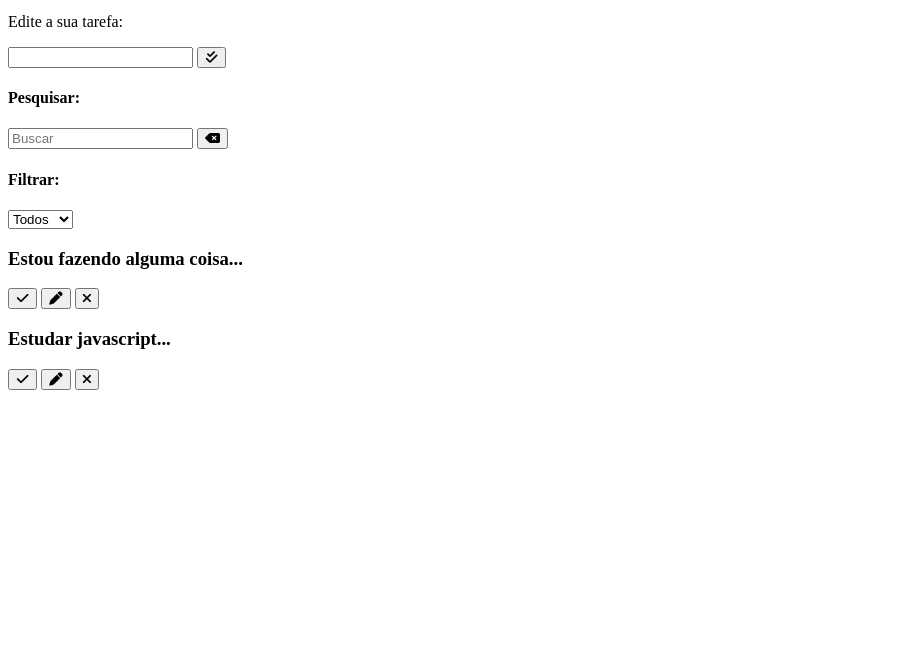
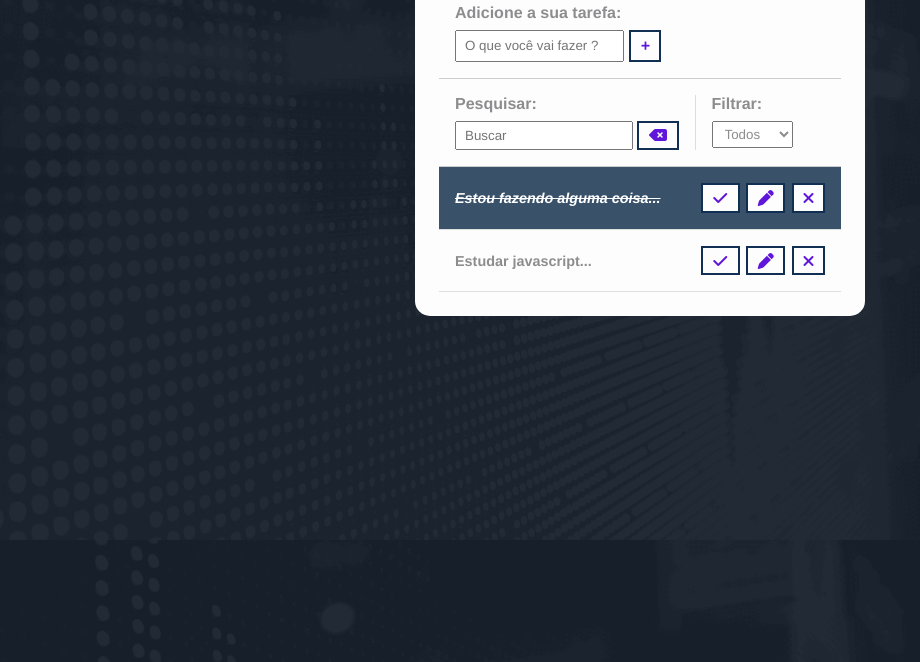
Before and after one commit to LucasFelix013/ToDoListJs, a plain HTML site: page index.html in a window 1280 px wide. Shown: the part 138-800 px from the top of the page, without its empty margins (0-920 px from the left). Drawn offline with Linux system fonts and the light colour scheme.

Commit message:
first commit

```diff
--- a/css/style.css
+++ b/css/style.css
@@ -0,0 +1,167 @@
+* {
+    padding: 0;
+    margin: 0;
+    font-family: Helvetica;
+    color: rgb(141, 141, 143);
+    box-sizing: border-box;
+}
+
+body {
+    background-image: url("../img/bg.png");
+    background-position: center;
+    background-size: cover;
+}
+
+button {
+    background-color: #fdfdfd;
+    color: #102f53;
+    border: 2px solid #102f53;
+    padding: .3rem .6rem;
+    font-size: 1rem;
+    cursor: pointer;
+    display: flex;
+    justify-content: center;
+    align-items: center;
+    transition: 0.4;
+}
+
+button:hover {
+    background-color: rgb(118, 96, 240);
+    color: #fdfdfd;
+}
+
+button:hover > i {
+    color: #fdfdfd;
+}
+
+button i {
+    color: #6015da;
+    font-weight: bold;
+    pointer-events:none;
+}
+
+
+input,select {
+    padding: 0.25rem 0.5rem;
+}
+
+.hide {
+    display: none;
+}
+
+/*Todo Header*/
+.todo-container {
+    max-width: 450px;
+    margin: 3rem auto;
+    background-color: #fdfdfd;
+    padding: 1.5rem;
+    border-radius: 15px;
+}
+
+.todo-container header {
+    text-align: center;
+    padding: 0 1rem 1rem;
+    border-bottom: 1px solid #ccc;
+}
+
+/*Todo Form */
+#todo-form, #edit-form {
+    padding: 1rem;
+    border-bottom: 1px solid #ccc;
+}
+
+#todo-form p, #edit-form{
+   margin-bottom: 0.5rem;
+   font-weight: bold;
+}
+
+
+.form-control {
+    display: flex;
+}
+
+.form-control input {
+    margin-right: 0.3rem;
+}
+
+#cancel-edit-btn {
+    margin-top: 1rem;
+}
+
+/* Todo toolbar */
+#toolbar {
+    padding: 1rem;
+    border-bottom: 1px solid #ccc;
+    display: flex;
+}
+
+#toolbar h4 {
+    margin-bottom: 0.5rem;
+}
+
+#search {
+    border-right: 1px solid #ddd;
+    padding-right: 1rem;
+    margin-right: 1rem;
+    width: 65%;
+    display: flex;
+    flex-direction: column;
+}
+
+#search form {
+    display: flex;
+}
+
+#search input {
+    width: 100%;
+    margin-right: 0.3rem;
+}
+
+#filter {
+    width: 35%;
+    display: flex;
+}
+
+#filter {
+    width: 35%;
+    display: flex;
+    flex-direction: column;
+}
+
+#filter select {
+    flex: 1;
+}
+
+
+/* Todo list */
+
+.todo {
+    display: flex;
+    justify-content: space-around;
+    align-items:  center;
+    padding: 1rem;
+    border-bottom: 1px solid #ddd;
+    transition: 0.3s;
+}
+
+
+.todo h3 {
+    flex: 1;
+    font-size: 0.9rem;
+}
+
+.todo button {
+    margin-left: 0.4rem;
+}
+
+.done {
+    background-color: #395169;
+}
+
+
+
+.done h3 {
+    color: #fff;
+    text-decoration: line-through;
+    font-style: italic;
+}
--- a/index.html
+++ b/index.html
@@ -31,7 +31,7 @@
             </div>
          </form>
          <!--2-->
-         <form id="edit-form">
+         <form id="edit-form" class="hide">
             <p>Edite a sua tarefa:</p>
             <div class="form-control">
                 <input type="text" id="todo-input"/>
@@ -60,8 +60,8 @@
                 </select>
               </div>
               </div>
-         <div>
-            <div>
+              <div id="todo-list">
+                <div class="todo done">
                 <h3>Estou fazendo alguma coisa...</h3>
                 <button class="finish-todo">
                     <i class="fa-solid fa-check"></i>
@@ -73,7 +73,7 @@
                     <i class="fa-solid fa-xmark"></i>
                 </button>
              </div>
-             <div>
+              <div class="todo">
                 <h3>Estudar javascript...</h3>
                 <button class="finish-todo">
                     <i class="fa-solid fa-check"></i>
```
Lines whose indentation alone changed are shown as unchanged.
